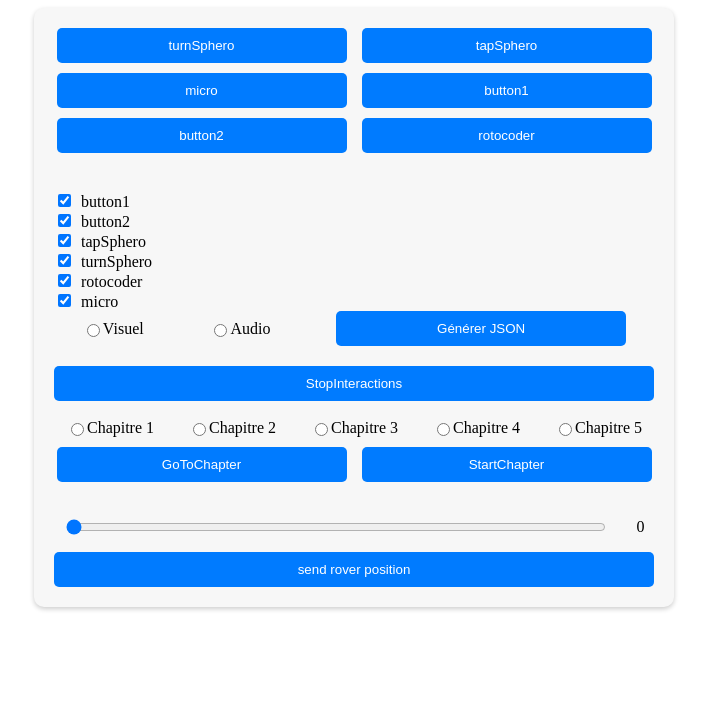
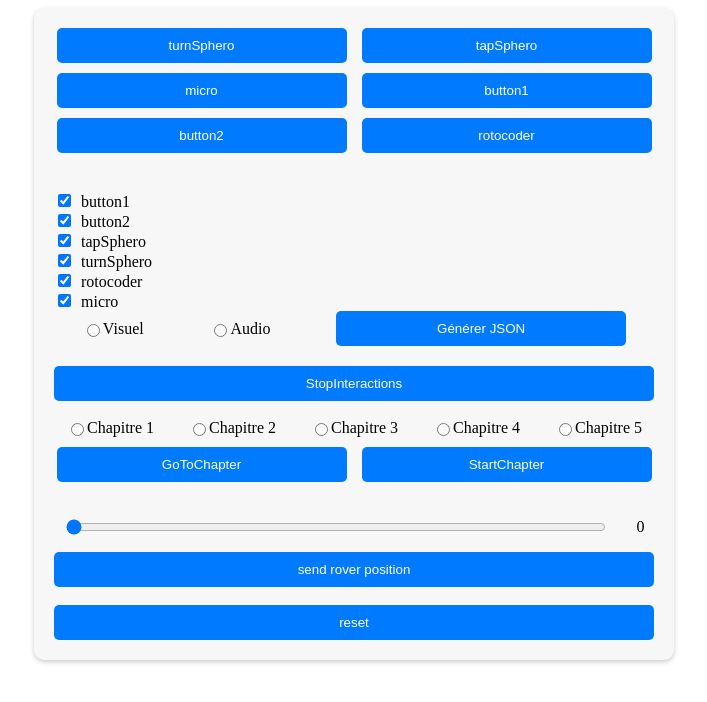
Before and after one commit to Roxane-gll/Projet-ENCI1-Nuxt, a Nuxt app: page /regie in a window 1280 px wide. Shown: the top 702 px of the page, without its empty margins (286-993 px from the left). Built offline with nearby package versions, Linux system fonts and the light colour scheme; no server answers.

Commit message:
ajout bouton reset

```diff
--- a/pages/regie.vue
+++ b/pages/regie.vue
@@ -46,6 +46,10 @@
       </div>
       <button class="btn btn-primary" @click="sendRoverPosition(sliderValue)">send rover position</button>
     </div>
+    <br>
+    <div>
+      <button class="btn btn-primary" @click="reset()">reset</button>
+    </div>
   </div>
 </template>
 
@@ -86,12 +90,12 @@ export default {
 
     this.socket.addEventListener('error', (event) => {
       console.error('Erreur WebSocket:', event);
-    })
+    });
+
     console.log("hey")
   },
   methods: {
     sendTabletteMusicaleMessage(id) {
-      // Envoyez l'ID du bouton au serveur WebSocket
       this.socket.send(JSON.stringify({ 'idInput': id, "value": "true" }));
     },
     generateJson() {
@@ -134,7 +138,14 @@ export default {
       };
       this.socket.send(JSON.stringify(jsonData));
     },
-  },
+    reset(){
+      const jsonData = {
+        name: "startStory",
+        value: "true"
+      };
+      this.socket.send(JSON.stringify(jsonData));
+    }
+  }
 };
 </script>
 
```
